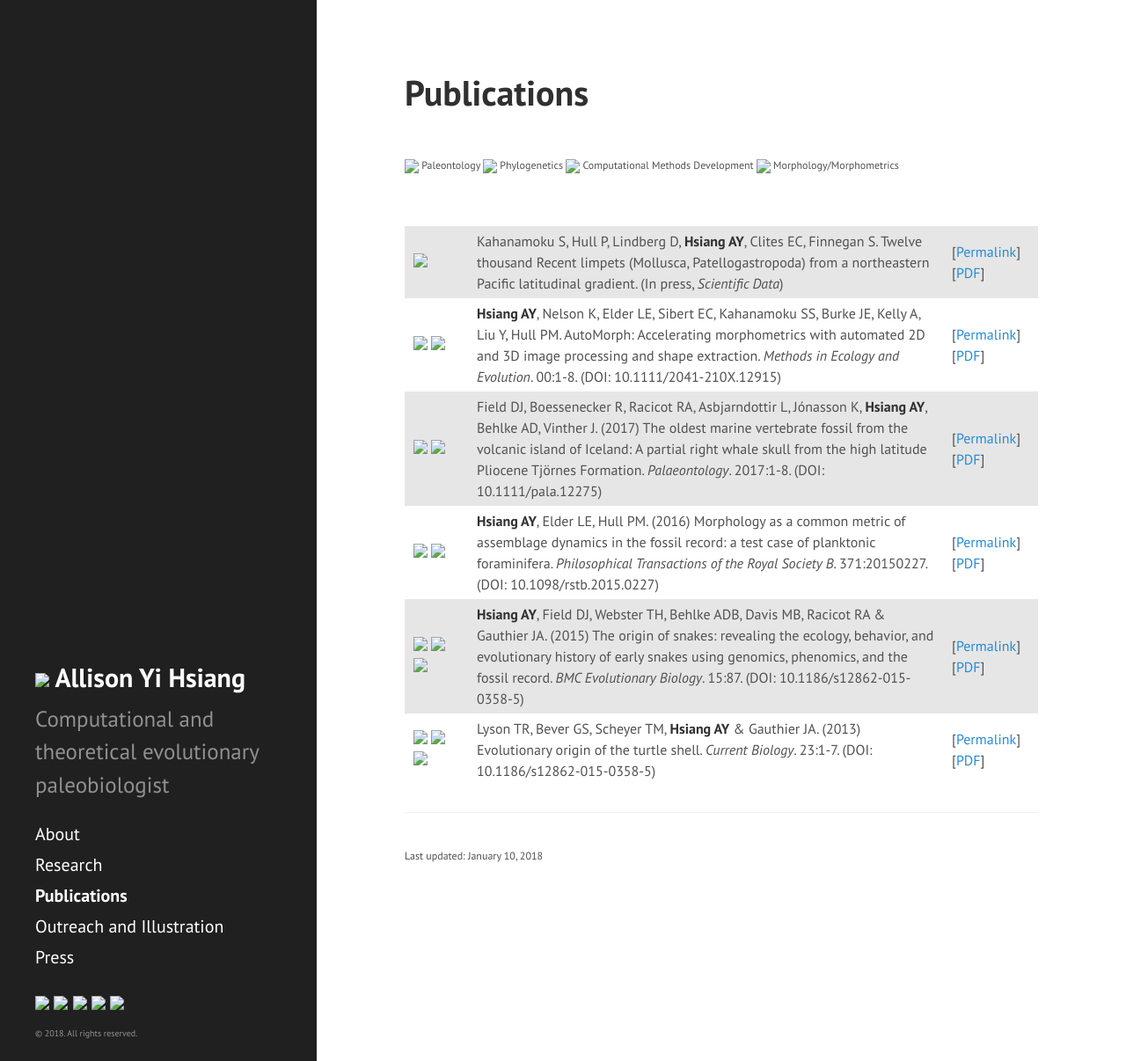
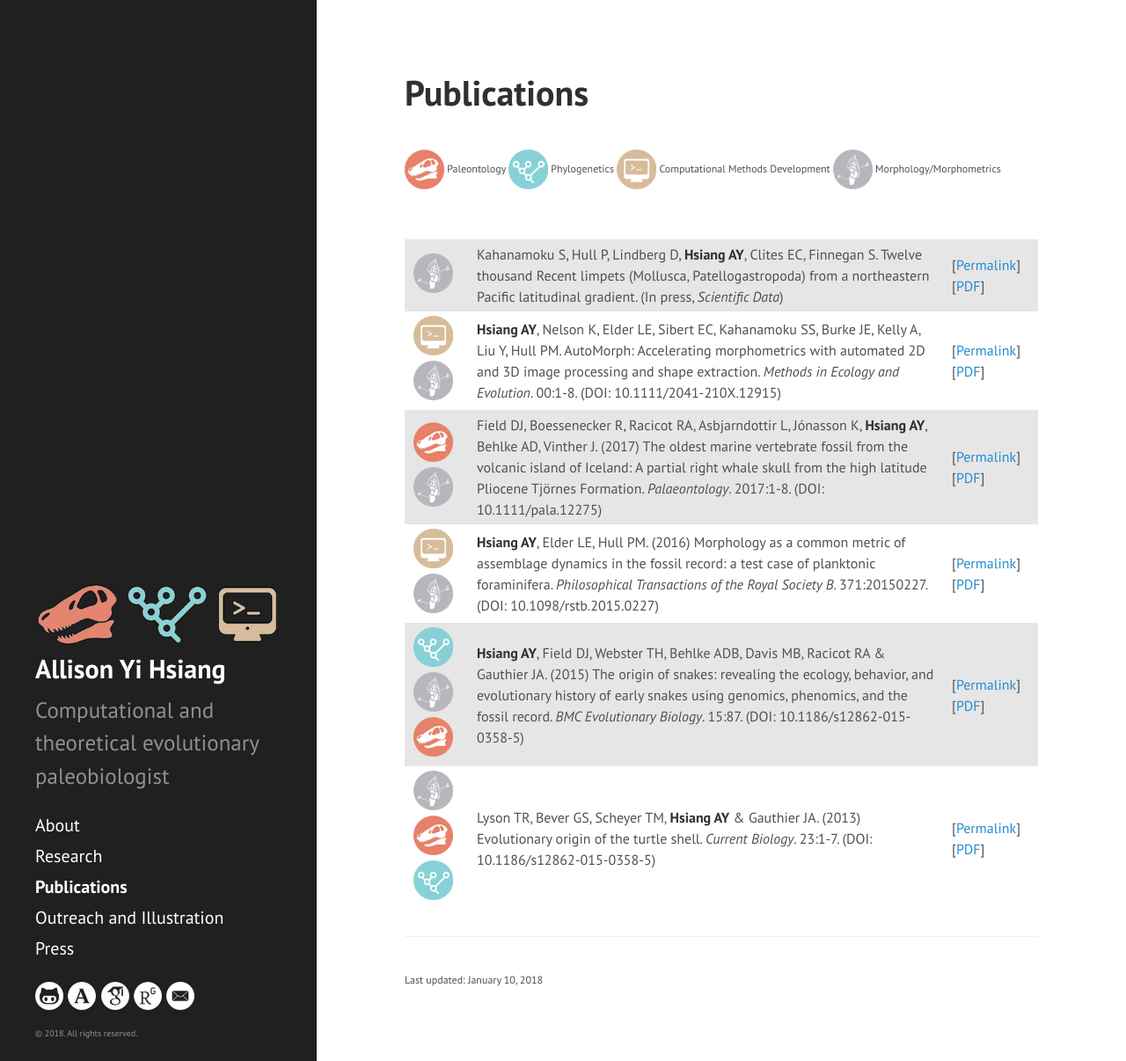
Before and after one commit to ahsiang/ahsiang.github.io, a Jekyll site: the page built from publications.md, in a window 1280 px wide and 1206 px high. Shown: the whole window at 88% size. Built offline with Jekyll 4.4.1, drawn with Linux system fonts in a browser that asks for light colours.

Commit message:
More tweaks

```diff
--- a/_includes/sidebar.html
+++ b/_includes/sidebar.html
@@ -2,7 +2,7 @@
   <div class="container sidebar-sticky">
     <div class="sidebar-about">
       <h2>
-        <img src="logos/logo-dark.png"/>
+        <img src="/logos/logo-dark.png"/>
         <a href="https://ahsiang.github.io">
           Allison Yi Hsiang
         </a>
@@ -29,11 +29,11 @@
 
   </nav>
 
-    <a href="https://www.github.com/ahsiang" target="_blank"><img class="logo" src="logos/github-logo.png"/></a>
-    <a href="https://nrm.academia.edu/AllisonHsiang" target="_blank"><img class="logo" src="logos/academia-logo.png"/></a>
-    <a href="https://scholar.google.com/citations?user=3D-4Dn8AAAAJ&hl=en&oi=ao" target="_blank"><img class="logo" src="logos/gscholar-logo.png"/></a>
-    <a href="https://www.researchgate.net/profile/Allison_Hsiang" target="_blank"><img class="logo" src="logos/researchgate-logo.png"/></a>
-    <a href="mailto:allison.hsiang@nrm.se"><img class="logo" src="logos/email-logo.png"/></a>
+    <a href="https://www.github.com/ahsiang" target="_blank"><img class="logo" src="/logos/github-logo.png"/></a>
+    <a href="https://nrm.academia.edu/AllisonHsiang" target="_blank"><img class="logo" src="/logos/academia-logo.png"/></a>
+    <a href="https://scholar.google.com/citations?user=3D-4Dn8AAAAJ&hl=en&oi=ao" target="_blank"><img class="logo" src="/logos/gscholar-logo.png"/></a>
+    <a href="https://www.researchgate.net/profile/Allison_Hsiang" target="_blank"><img class="logo" src="/logos/researchgate-logo.png"/></a>
+    <a href="mailto:allison.hsiang@nrm.se"><img class="logo" src="/logos/email-logo.png"/></a>
 
     <br/><ps>&copy; {{ site.time | date: '%Y' }}. All rights reserved.</ps>
   </div>
--- a/publications.md
+++ b/publications.md
@@ -4,10 +4,10 @@ title: Publications
 order: 2
 ---
 <pm>
-<img src="logos/paleontology-icon.png" height="45" style="vertical-align:middle;"> Paleontology
-<img src="logos/phylogenetics-icon.png" height="45" style="vertical-align:middle;"> Phylogenetics
-<img src="logos/computational-icon.png" height="45" style="vertical-align:middle;"> Computational Methods Development
-<img src="logos/morphology-icon.png" height="45" style="vertical-align:middle;"> Morphology/Morphometrics
+<img src="../logos/paleontology-icon.png" height="45" style="vertical-align:middle;"> Paleontology
+<img src="../logos/phylogenetics-icon.png" height="45" style="vertical-align:middle;"> Phylogenetics
+<img src="../logos/computational-icon.png" height="45" style="vertical-align:middle;"> Computational Methods Development
+<img src="../logos/morphology-icon.png" height="45" style="vertical-align:middle;"> Morphology/Morphometrics
 </pm>
 
 <br />
@@ -21,75 +21,75 @@ order: 2
   <tbody>
     <tr>
       <td>
-        <img src="logos/morphology-icon.png" height="45">
+        <img src="../logos/morphology-icon.png" height="45">
       </td>
       <td>
         Kahanamoku S, Hull P, Lindberg D, <strong>Hsiang AY</strong>, Clites EC, Finnegan S. Twelve thousand Recent limpets (Mollusca, Patellogastropoda) from a northeastern Pacific latitudinal gradient. (In press, <em>Scientific Data</em>)
       </td>
       <td>
-        [<a href="https://www.nature.com/articles/sdata2017197" target="_blank">Permalink</a>][<a href="pdfs/Kahanamoku-etal-2018_ScientificData_LimpetDataSet.pdf" target="_blank">PDF</a>]
+        [<a href="https://www.nature.com/articles/sdata2017197" target="_blank">Permalink</a>][<a href="../pdfs/Kahanamoku-etal-2018_ScientificData_LimpetDataSet.pdf" target="_blank">PDF</a>]
       </td>
     </tr>
     <tr>
       <td>
-        <img src="logos/computational-icon.png" height="45">
-        <img src="logos/morphology-icon.png" height="45">
+        <img src="../logos/computational-icon.png" height="45">
+        <img src="../logos/morphology-icon.png" height="45">
       </td>
       <td>
         <strong>Hsiang AY</strong>, Nelson K, Elder LE, Sibert EC, Kahanamoku SS, Burke JE, Kelly A, Liu Y, Hull PM. AutoMorph: Accelerating morphometrics with automated 2D and 3D image processing and shape extraction. <em>Methods in Ecology and Evolution</em>. 00:1-8. (DOI: 10.1111/2041-210X.12915)
       </td>
       <td>
-        [<a href="https://onlinelibrary.wiley.com/doi/10.1111/2041-210X.12915/abstract" target="_blank">Permalink</a>][<a href="pdfs/Hsiang-etal-2017_MEE_AutoMorph.pdf" target="_blank">PDF</a>]
+        [<a href="https://onlinelibrary.wiley.com/doi/10.1111/2041-210X.12915/abstract" target="_blank">Permalink</a>][<a href="../pdfs/Hsiang-etal-2017_MEE_AutoMorph.pdf" target="_blank">PDF</a>]
       </td>
     </tr>
     <tr>
       <td>
-        <img src="logos/paleontology-icon.png" height="45">
-        <img src="logos/morphology-icon.png" height="45">
+        <img src="../logos/paleontology-icon.png" height="45">
+        <img src="../logos/morphology-icon.png" height="45">
       </td>
       <td>
         Field DJ, Boessenecker R, Racicot RA, Asbjarndottir L, Jónasson K, <strong>Hsiang AY</strong>, Behlke AD, Vinther J. (2017) The oldest marine vertebrate fossil from the volcanic island of Iceland: A partial right whale skull from the high latitude Pliocene Tjörnes Formation. <em>Palaeontology</em>. 2017:1-8. (DOI: 10.1111/pala.12275)
       </td>
       <td>
-        [<a href="https://onlinelibrary.wiley.com/doi/10.1111/pala.12275/full" target="_blank">Permalink</a>][<a href="pdfs/Field-etal-2017_Palaeontology_IcelandicWhale.pdf" target="_blank">PDF</a>]
+        [<a href="https://onlinelibrary.wiley.com/doi/10.1111/pala.12275/full" target="_blank">Permalink</a>][<a href="../pdfs/Field-etal-2017_Palaeontology_IcelandicWhale.pdf" target="_blank">PDF</a>]
       </td>
     </tr>
     <tr>
       <td>
-        <img src="logos/computational-icon.png" height="45">
-        <img src="logos/morphology-icon.png" height="45">
+        <img src="../logos/computational-icon.png" height="45">
+        <img src="../logos/morphology-icon.png" height="45">
       </td>
       <td>
         <strong>Hsiang AY</strong>, Elder LE, Hull PM. (2016) Morphology as a common metric of assemblage dynamics in the fossil record: a test case of planktonic foraminifera. <em>Philosophical Transactions of the Royal Society B</em>. 371:20150227. (DOI: 10.1098/rstb.2015.0227)
       </td>
       <td>
-        [<a href="https://rstb.royalsocietypublishing.org/content/371/1691/20150227.long" target="_blank">Permalink</a>][<a href="pdfs/Hsiang-etal-2016_PhilTransRoySocB_3DMorphospace.pdf" target="_blank">PDF</a>]
+        [<a href="https://rstb.royalsocietypublishing.org/content/371/1691/20150227.long" target="_blank">Permalink</a>][<a href="../pdfs/Hsiang-etal-2016_PhilTransRoySocB_3DMorphospace.pdf" target="_blank">PDF</a>]
       </td>
     </tr>
     <tr>
       <td>
-        <img src="logos/phylogenetics-icon.png" height="45">
-        <img src="logos/morphology-icon.png" height="45">
-        <img src="logos/paleontology-icon.png" height="45">
+        <img src="../logos/phylogenetics-icon.png" height="45">
+        <img src="../logos/morphology-icon.png" height="45">
+        <img src="../logos/paleontology-icon.png" height="45">
       </td>
       <td>
         <strong>Hsiang AY</strong>, Field DJ, Webster TH, Behlke ADB, Davis MB, Racicot RA & Gauthier JA. (2015) The origin of snakes: revealing the ecology, behavior, and evolutionary history of early snakes using genomics, phenomics, and the fossil record. <em>BMC Evolutionary Biology</em>. 15:87. (DOI: 10.1186/s12862-015-0358-5)
       </td>
       <td>
-        [<a href="https://bmcevolbiol.biomedcentral.com/articles/10.1186/s12862-015-0358-5" target="_blank">Permalink</a>][<a href="pdfs/Hsiang-etal-2015_BMCEvolBiol_Snakes.pdf" target="_blank">PDF</a>]
+        [<a href="https://bmcevolbiol.biomedcentral.com/articles/10.1186/s12862-015-0358-5" target="_blank">Permalink</a>][<a href="../pdfs/Hsiang-etal-2015_BMCEvolBiol_Snakes.pdf" target="_blank">PDF</a>]
       </td>
     </tr>
     <tr>
       <td>
-        <img src="logos/morphology-icon.png" height="45">
-        <img src="logos/paleontology-icon.png" height="45">
-        <img src="logos/phylogenetics-icon.png" height="45">
+        <img src="../logos/morphology-icon.png" height="45">
+        <img src="../logos/paleontology-icon.png" height="45">
+        <img src="../logos/phylogenetics-icon.png" height="45">
       </td>
       <td>
         Lyson TR, Bever GS, Scheyer TM, <strong>Hsiang AY</strong> & Gauthier JA. (2013) Evolutionary origin of the turtle shell. <em>Current Biology</em>. 23:1-7. (DOI: 10.1186/s12862-015-0358-5)
       </td>
       <td>
-        [<a href="https://www.cell.com/current-biology/abstract/S0960-9822(13)00566-6" target="_blank">Permalink</a>][<a href="pdfs/Lyson-etal-2013_CurrBiol_OriginTurtleShell.pdf" target="_blank">PDF</a>]
+        [<a href="https://www.cell.com/current-biology/abstract/S0960-9822(13)00566-6" target="_blank">Permalink</a>][<a href="../pdfs/Lyson-etal-2013_CurrBiol_OriginTurtleShell.pdf" target="_blank">PDF</a>]
       </td>
     </tr>
   </tbody>
```
Also changed, not shown: press.md (+2 -2 lines), research.md (+4 -4 lines).
